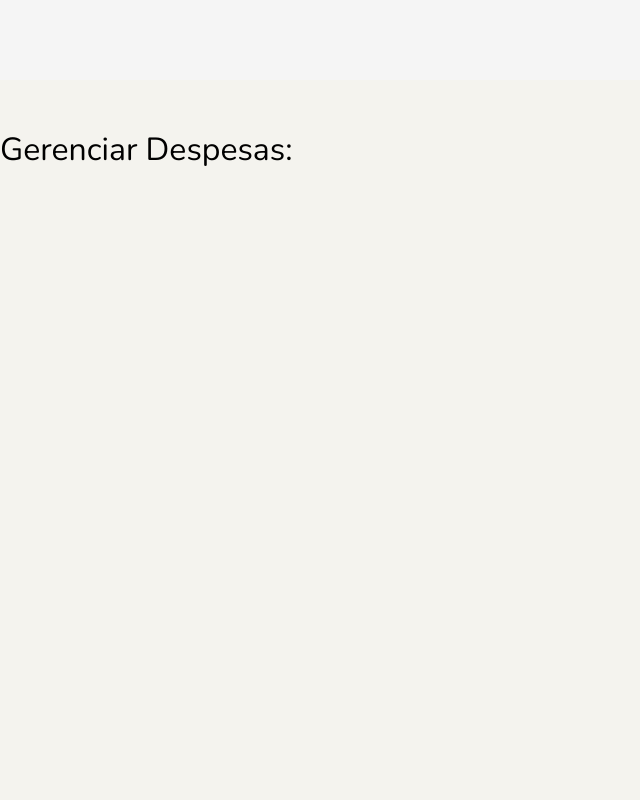
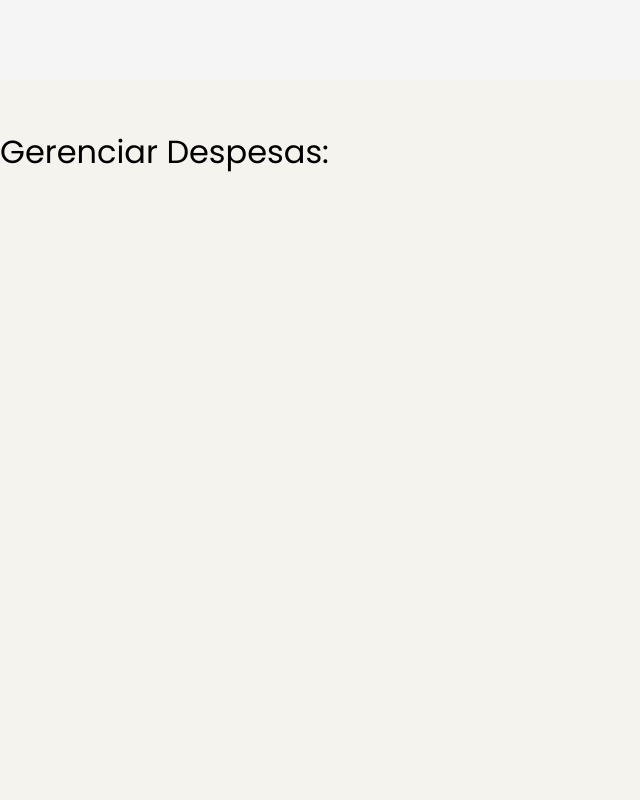
Before and after one commit to gustavonaida/Trabalho-DW2, a React (Vite) app: page / in a window 1280 px wide. Shown: the part 720-1520 px from the top of the page, without its empty margins (0-640 px from the left). Built offline with nearby package versions, Linux system fonts and the light colour scheme; a web font is replaced by a local one.

Commit message:
router dom

```diff
--- a/package.json
+++ b/package.json
@@ -12,6 +12,7 @@
   "dependencies": {
     "react": "^19.1.0",
     "react-dom": "^19.1.0",
+    "react-router-dom": "^7.6.3",
     "recharts": "^3.0.2"
   },
   "devDependencies": {
--- a/src/css/Gerenciador.css
+++ b/src/css/Gerenciador.css
@@ -1,6 +1,13 @@
 @font-face {
   font-family: "Nunito";
   src: url("../assets/fonts/Nunito-VariableFont_wght.ttf");
+  font-weight: normal;
+  font-style: normal;
+}
+
+@font-face {
+  font-family: "Poppins";
+  src: url("../assets/fonts/Poppins-Regular.ttf");
   font-weight: normal;
   font-style: normal;
 }
@@ -9,7 +16,10 @@
   margin: 0;
   padding: 0;
   box-sizing: border-box;
-  font-family: "Nunito";
+}
+
+h1 {
+  font-family: "Poppins";
 }
 
 #gerenciador-page {
--- a/src/css/Home.css
+++ b/src/css/Home.css
@@ -1,6 +1,13 @@
 @font-face {
   font-family: "Nunito";
   src: url("../assets/fonts/Nunito-VariableFont_wght.ttf");
+  font-weight: normal;
+  font-style: normal;
+}
+
+@font-face {
+  font-family: "Poppins";
+  src: url("../assets/fonts/Poppins-Regular.ttf");
   font-weight: normal;
   font-style: normal;
 }
@@ -9,6 +16,7 @@
   margin: 0;
   padding: 0;
   box-sizing: border-box;
+  font-family: "Poppins";
 }
 
 #home-page {
```
Also changed, not shown: src/assets/fonts/Poppins-Regular.ttf (added), 1 other file (tests, documents, lock files or other folders).
